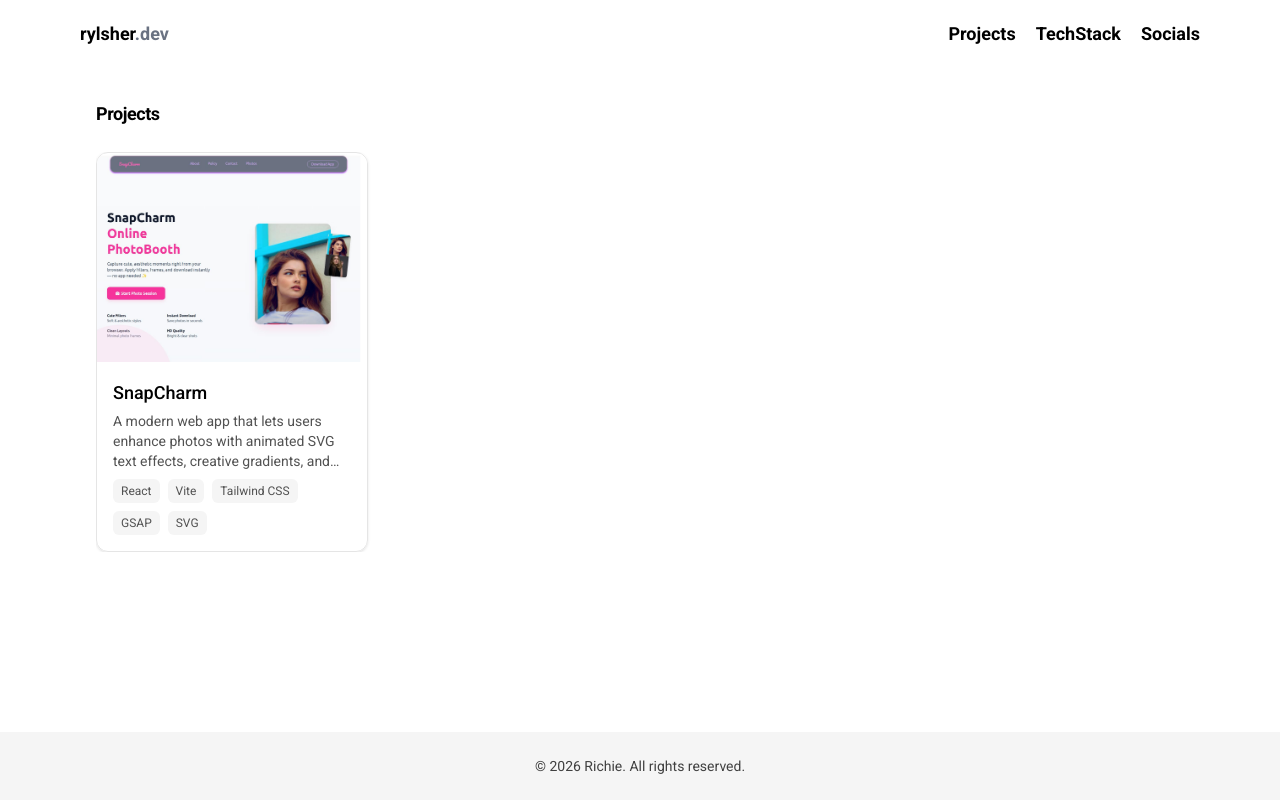
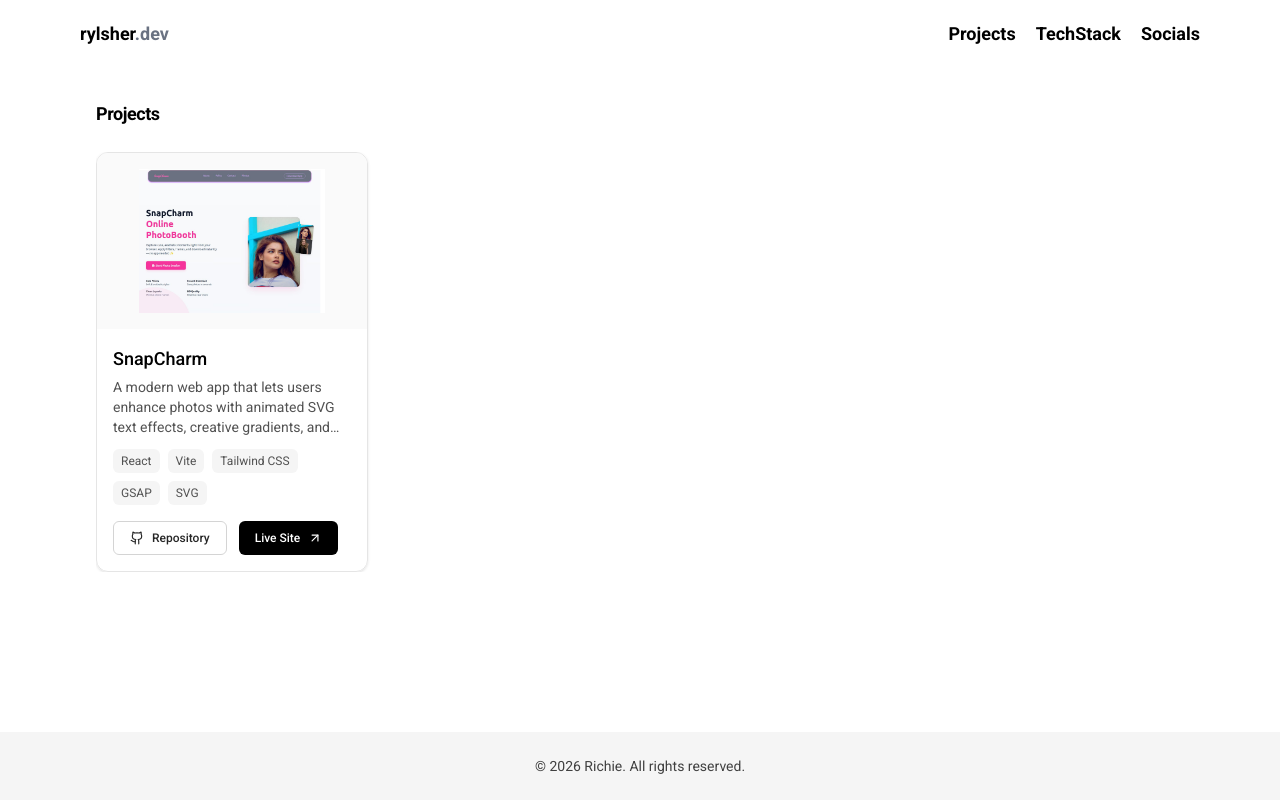
Before and after one commit to rylsherdamz-rgb/MyPortfolio, a Next.js app: page /projects in a window 1280 px wide. Built offline with nearby package versions, Linux system fonts and the light colour scheme.

Commit message:
added more button for the repo and live site

```diff
--- a/components/ProjectCarousel.tsx
+++ b/components/ProjectCarousel.tsx
@@ -1,6 +1,7 @@
 "use client"
 
 import useEmblaCarousel from "embla-carousel-react"
+import { Github, ArrowUpRight } from "lucide-react"
 import Image from "next/image"
 import { projects } from "@/constants/projects"
 import { useRouter, usePathname } from "next/navigation"
@@ -18,48 +19,56 @@ export default function ProjectCarousel() {
   return (
     <section
       className={`${
-        isFullPage ? "w-full h-full p-8" : "w-[90%] mx-[5%] p-6 rounded-2xl border border-neutral-200"
-      }  bg-white text-black`}
+        isFullPage
+          ? "w-full h-full p-8"
+          : "w-[90%] mx-[5%] p-6 rounded-2xl border border-neutral-200"
+      } bg-white text-black`}
     >
-      <h2 className="mb-6 text-lg font-semibold tracking-tight">Projects</h2>
+      <h2 className="mb-6 text-lg font-semibold tracking-tight">
+        Projects
+      </h2>
 
       <div
         ref={emblaRef}
-        className="overflow-hidden cursor-grab"
+        className="overflow-hidden cursor-grab active:cursor-grabbing"
       >
         <div className="flex gap-6">
           {projects.map((project) => (
             <div
               key={project.title}
-              className={`flex-shrink-0 cursor-pointer
-                w-[90%] sm:w-[60%] md:w-[45%] lg:w-[30%] xl:w-[25%]`}
-              onClick={() => router.push(project.link)}
+              className="flex-shrink-0 w-[90%] sm:w-[60%] md:w-[45%] lg:w-[30%] xl:w-[25%]"
             >
               <article
-                className="h-[400px] rounded-xl border border-neutral-200
-                overflow-hidden hover:scale-95 transition-transform duration-300 flex flex-col shadow-sm"
+                className="
+                  flex h-[420px] flex-col overflow-hidden
+                  rounded-xl border border-neutral-200
+                  shadow-sm transition-transform
+                "
               >
                 {/* Image */}
-                <div className="relative h-64 w-full">
+                <div className="relative h-64 w-full bg-neutral-50">
                   <Image
                     src={project.image}
                     alt={project.title}
                     fill
-                    className="object-contain"
+                    className="object-contain p-4"
+                    sizes="(max-width: 768px) 90vw, 25vw"
                   />
                 </div>
 
                 {/* Content */}
-                <div className="p-4 flex-1 flex flex-col justify-between">
+                <div className="flex flex-1 flex-col justify-between p-4">
                   <div>
-                    <h3 className="font-medium text-lg">{project.title}</h3>
-                    <p className="text-sm text-neutral-600 mt-1 break-words line-clamp-3">
+                    <h3 className="text-lg font-medium">
+                      {project.title}
+                    </h3>
+                    <p className="mt-1 line-clamp-3 text-sm text-neutral-600">
                       {project.description}
                     </p>
                   </div>
 
-                  {/* Tech Tags */}
-                  <div className="flex flex-wrap gap-2 pt-2">
+                  {/* Tech Stack */}
+                  <div className="mt-3 flex flex-wrap gap-2">
                     {project.tech.map((t) => (
                       <span
                         key={t}
@@ -68,6 +77,57 @@ export default function ProjectCarousel() {
                         {t}
                       </span>
                     ))}
+                  </div>
+
+                  {/* Buttons */}
+                  <div className="mt-4 flex flex-col gap-2 sm:flex-row sm:gap-3">
+                    <button
+                      onClick={() => router.push(project.projectURL)}
+                      className="
+                        group
+                        flex w-full items-center justify-center gap-2
+                        rounded-md border border-neutral-300
+                        px-4 py-2 text-xs font-medium
+                        text-neutral-800 transition
+                        hover:border-black hover:bg-neutral-100
+                        active:scale-[0.98]
+                        focus-visible:outline-none
+                        focus-visible:ring-2 focus-visible:ring-black
+                        sm:w-auto
+                      "
+                    >
+                      <Github
+                        size={14}
+                        className="transition group-hover:scale-110"
+                      />
+                      <span>Repository</span>
+                    </button>
+
+                    <button
+                      onClick={() => router.push(project.link)}
+                      className="
+                        group
+                        flex w-full items-center justify-center gap-2
+                        rounded-md bg-black
+                        px-4 py-2 text-xs font-medium
+                        text-white transition
+                        hover:bg-neutral-800
+                        active:scale-[0.98]
+                        focus-visible:outline-none
+                        focus-visible:ring-2 focus-visible:ring-black
+                        sm:w-auto
+                      "
+                    >
+                      <span>Live Site</span>
+                      <ArrowUpRight
+                        size={14}
+                        className="
+                          transition-transform
+                          group-hover:-translate-y-0.5
+                          group-hover:translate-x-0.5
+                        "
+                      />
+                    </button>
                   </div>
                 </div>
               </article>
--- a/constants/projects.ts
+++ b/constants/projects.ts
@@ -4,6 +4,7 @@ export const projects = [
     description: "A modern web app that lets users enhance photos with animated SVG text effects, creative gradients, and stylish visual elements. Built for performance, interactivity, and responsive design, SnapCharm showcases smooth animations and a minimalist aesthetic.",
     image: "/snap-charm.jpg",
     tech: ["React", "Vite", "Tailwind CSS", "GSAP", "SVG"],
+    projectURL : "https://github.com/rylsherdamz-rgb/MyPortfolio",
     link: "https://snap-charm.vercel.app/",
   },
 ];
```
